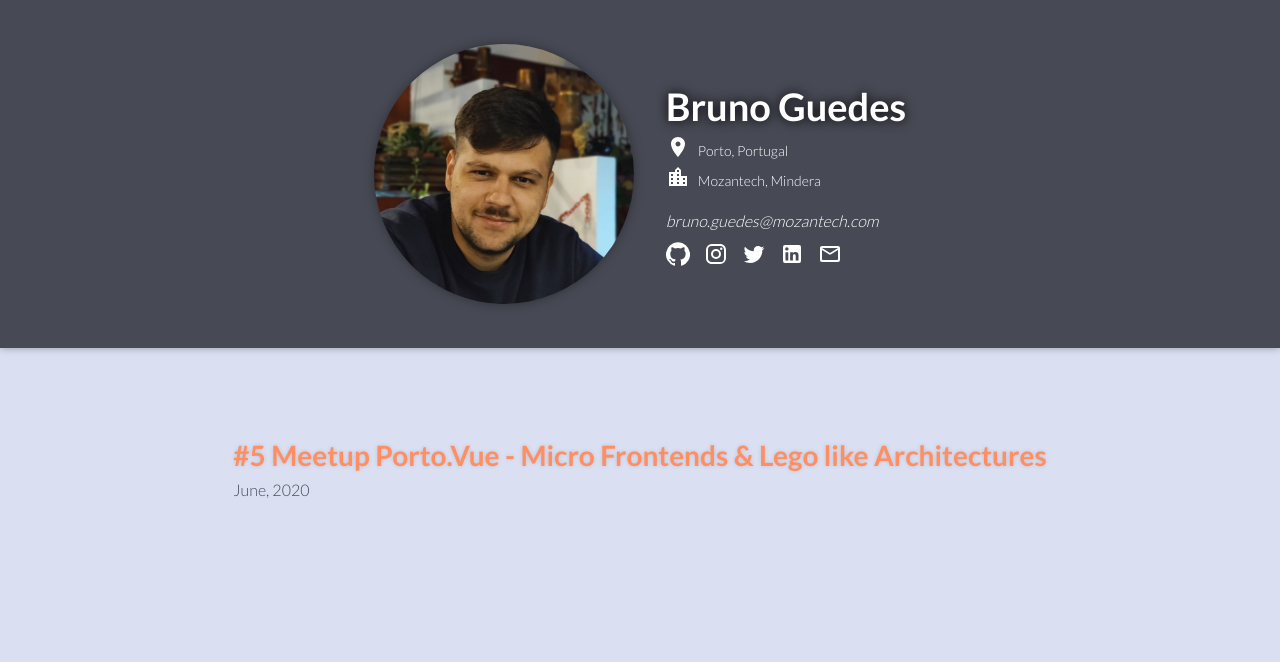
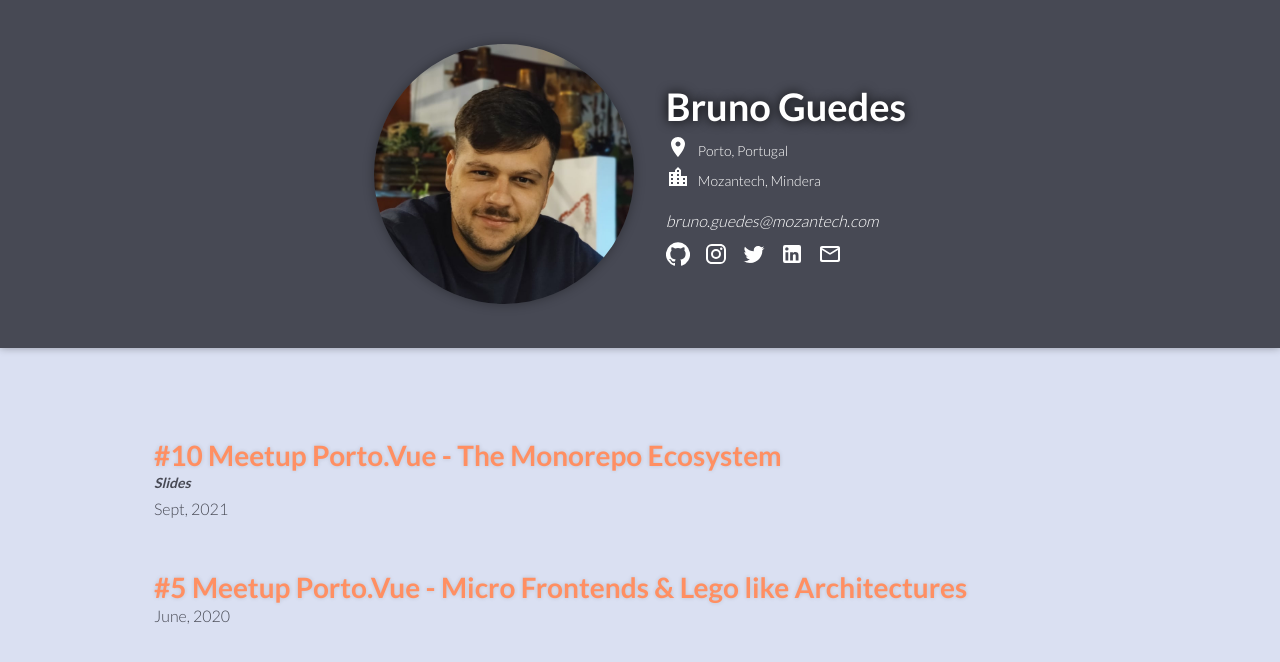
Before and after one commit to bguedes-moz/blog, a React (Create React App) app: page / in a window 1280 px wide. Shown: the top 662 px of the page. Built offline with nearby package versions, Linux system fonts and the light colour scheme.

Commit message:
feat: added talk & minor ui change

```diff
--- a/src/components/post-list/index.tsx
+++ b/src/components/post-list/index.tsx
@@ -3,6 +3,12 @@ import { Container } from "./styled-components";
 
 const PostList = () => (
   <Container>
+    <Talk
+      title="#10 Meetup Porto.Vue - The Monorepo Ecosystem"
+      link="https://youtu.be/jsewro6osyM"
+      slides="https://bguedes-moz.github.io/the-monorepo-ecosystem/"
+      date="Sept, 2021"
+    />
     <Talk
       title="#5 Meetup Porto.Vue - Micro Frontends & Lego like Architectures"
       link="https://youtu.be/e1-rr969y4U"
--- a/src/components/post-list/styled-components.ts
+++ b/src/components/post-list/styled-components.ts
@@ -1,11 +1,12 @@
 import styled from "styled-components";
 
 export const Container = styled.section`
+  max-width: 1024px;
   display: flex;
   flex-direction: column;
   justify-content: center;
-  align-items: center;
   padding: 64px 0;
+  margin: auto;
 
   section {
     margin: 26px;
--- a/src/components/talk/index.tsx
+++ b/src/components/talk/index.tsx
@@ -1,16 +1,18 @@
-import { Container, TalkLink, DateArea } from "./styled-components";
+import { Container, TalkLink, TalkSlides, DateArea } from "./styled-components";
 
 interface TalkProps {
   title: string,
   link: string,
+  slides?: string,
   date: string
 }
 
 const Talk = (props: TalkProps) => (
   <Container>
-    <TalkLink href={props.link} target="_blank" rel="noreferrer">
+    <TalkLink href={props.link} rel="noreferrer">
       {props.title}
     </TalkLink>
+    {props.slides && <TalkSlides href={props.slides} target="_blank" rel="noreferrer">Slides</TalkSlides>}
     <DateArea>{props.date}</DateArea>
   </Container>
 );
--- a/src/components/talk/styled-components.ts
+++ b/src/components/talk/styled-components.ts
@@ -18,7 +18,7 @@ export const TalkLink = styled.a`
   font-size: 28px;
   text-decoration: none;
   color: ${COLORS.SALMON};
-  padding-bottom: 8px;
+  padding-bottom: 2px;
   text-shadow: 0 0 4px ${COLORS.BLACK}22;
   :hover {
     text-decoration: underline;
@@ -29,6 +29,23 @@ export const TalkLink = styled.a`
   }
 `;
 
+export const TalkSlides = styled.a`
+  font-family: ${mainFont};
+  font-weight: 800;
+  font-size: 14px;
+  font-style: italic;
+  text-decoration: none;
+  color: ${COLORS.DARK_LIVER};
+  padding-bottom: 8px;
+  :hover {
+    text-decoration: underline;
+  }
+
+  @media (max-width: 768px) {
+    font-size: 14px;
+  }
+`;
+
 export const DateArea = styled.span`
   display: block;
   font-family: ${mainFont};
```
Also changed, not shown: 1 other file (tests, documents, lock files or other folders).
